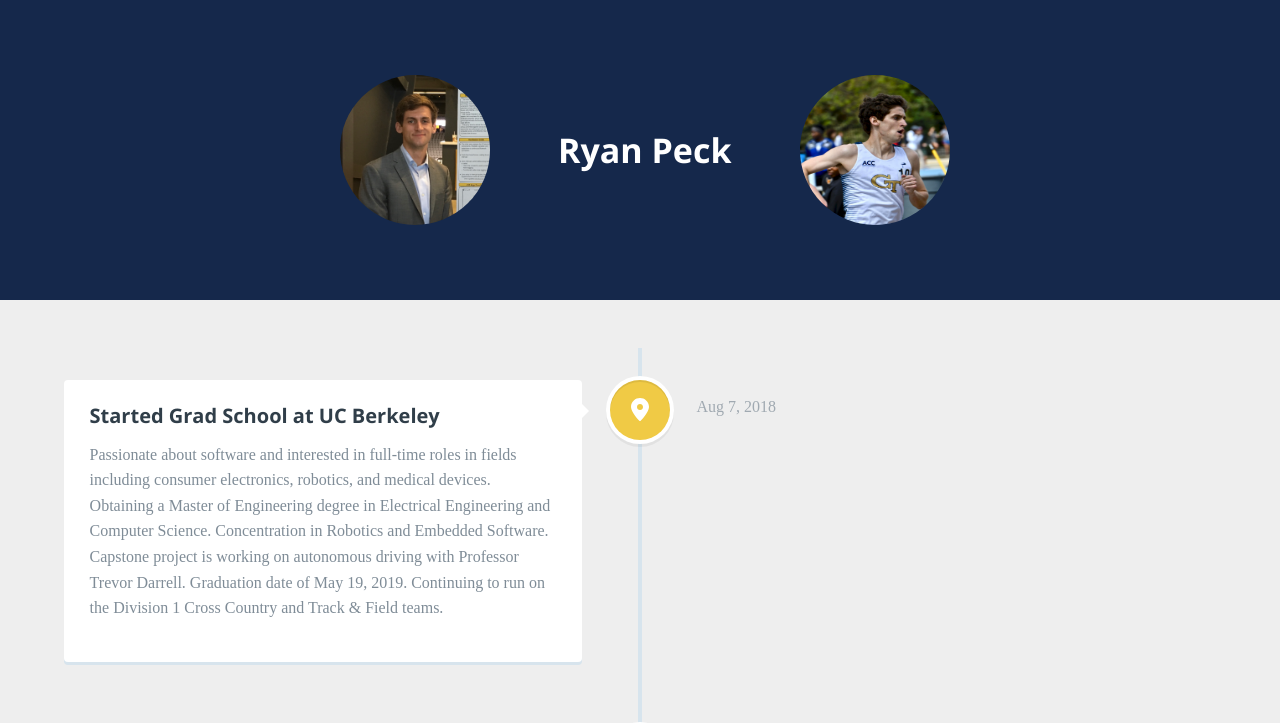
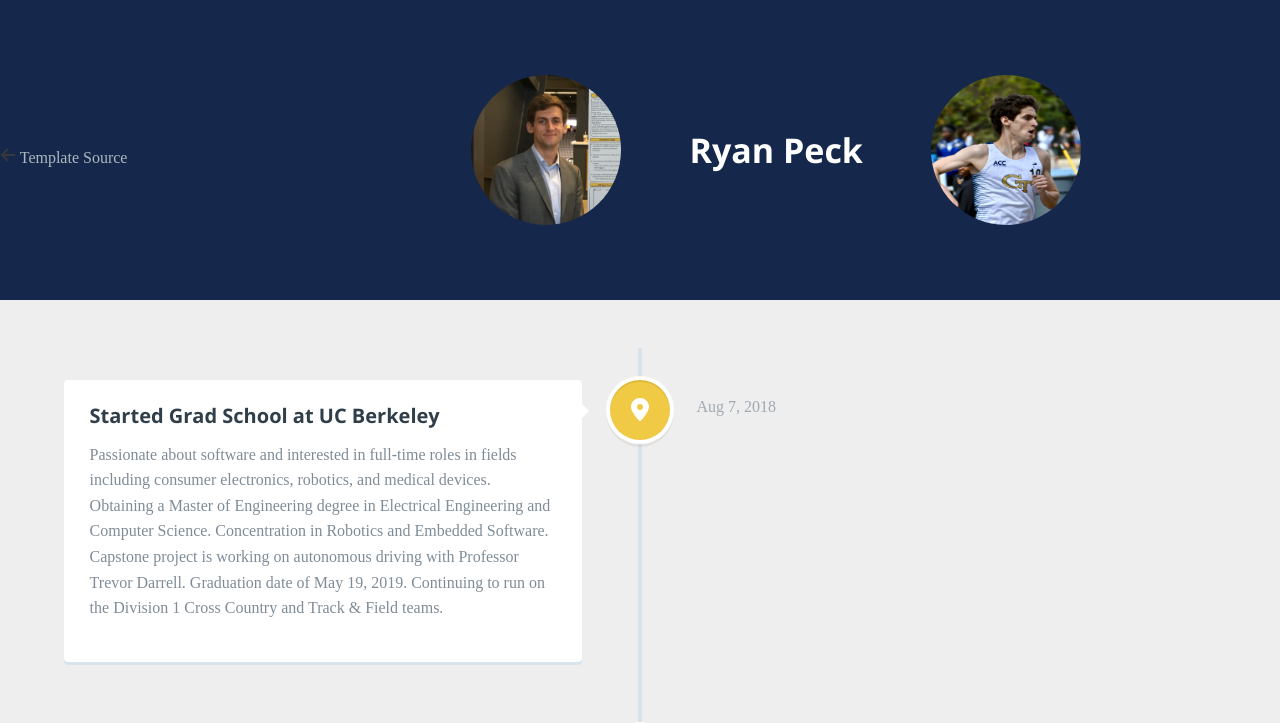
Before and after one commit to ryanpe05/ryanpe05.github.io, a plain HTML site: page index.html in a window 1280 px wide. Shown: the top 723 px of the page. Drawn offline with nearby package versions, Linux system fonts and the light colour scheme; a web font is replaced by a local one.

Commit message:
Attribution
Credit to timeline creators

```diff
--- a/index.html
+++ b/index.html
@@ -15,6 +15,17 @@
 <body>
 	<header>
 		<!--"https://codyhouse.co/gem/vertical-timeline/"-->
+		<a href="https://codyhouse.co/gem/vertical-timeline/">
+			<span>
+				<svg version="1.1" xmlns="http://www.w3.org/2000/svg" xmlns:xlink="http://www.w3.org/1999/xlink" x="0px" y="0px" width="16px" height="16px" viewBox="0 0 16 16" style="enable-background:new 0 0 16 16;" xml:space="preserve">
+					<style type="text/css">
+						.cd-nugget-info-arrow{fill:#383838;}
+					</style>
+					<polygon class="cd-nugget-info-arrow" points="15,7 4.4,7 8.4,3 7,1.6 0.6,8 0.6,8 0.6,8 7,14.4 8.4,13 4.4,9 15,9 "/>
+				</svg>
+			</span>
+			Template Source
+		</a>
 		<span class = "title-holder">
 			<img class = "firstPic" src = "img/CapstonePicClose.jpg" alt = "Professional Picture">
 			<h1>Ryan Peck</h1>
```
